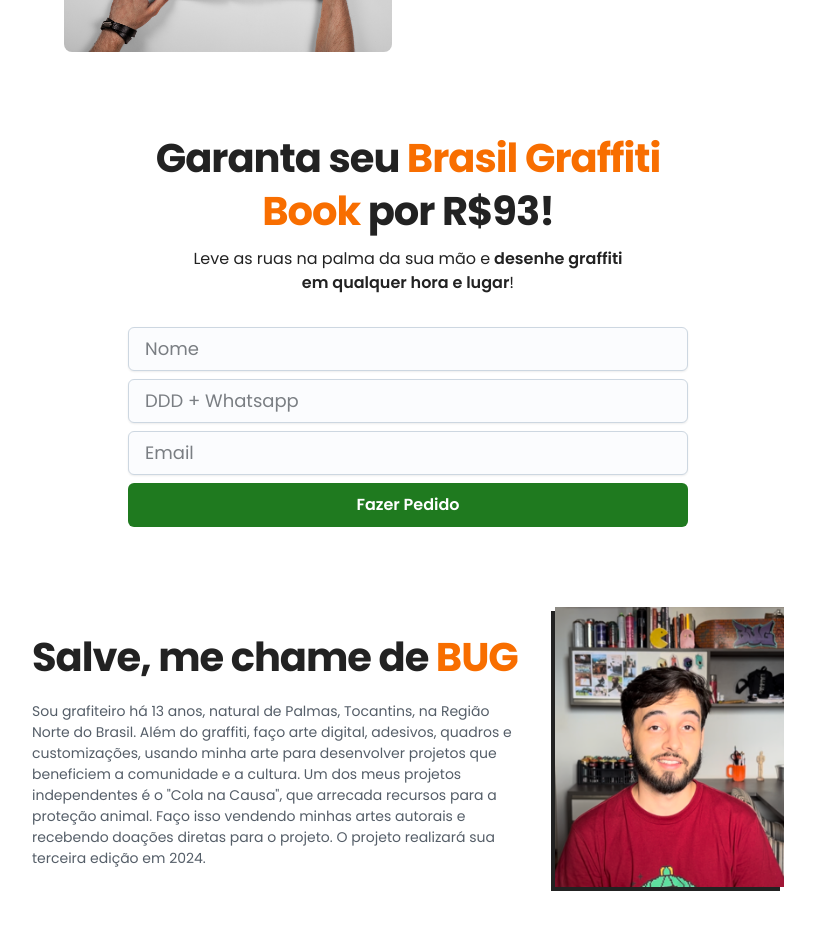
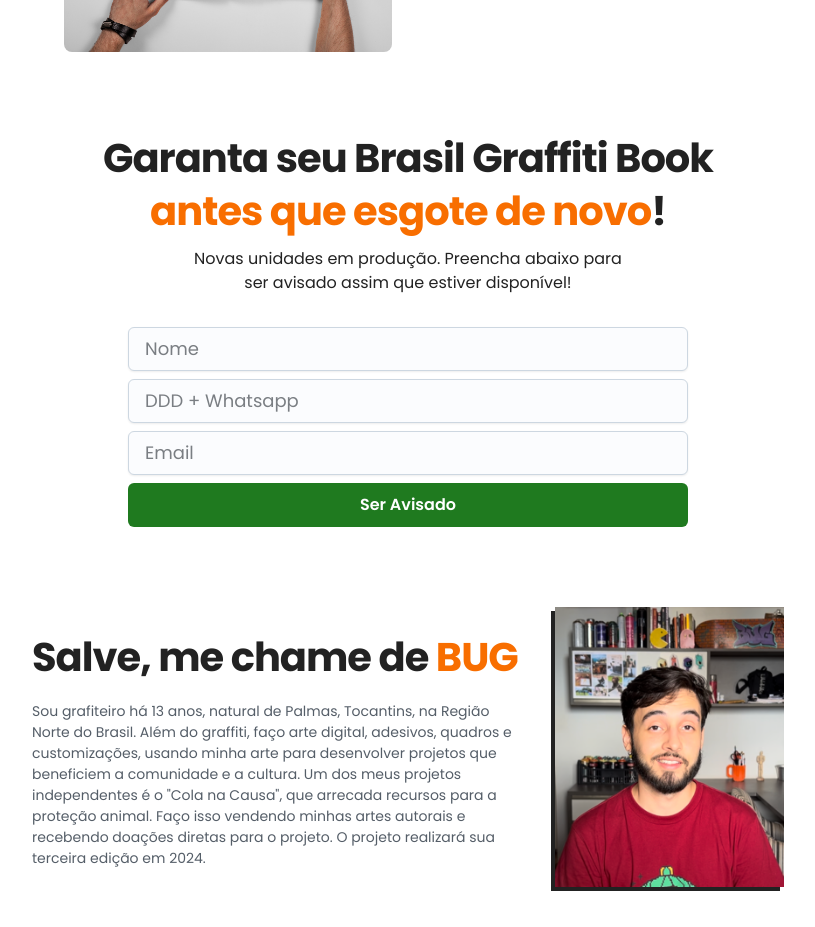
Before and after one commit to jricardocarreira/lp-brasil-graffiti-book, a Next.js app: page / in a window 1280 px wide. Shown: the part 2200-3127 px from the top of the page, without its empty margins (232-1047 px from the left). Built offline with nearby package versions, Linux system fonts and the light colour scheme; no server answers; a web font is replaced by a local one.

Commit message:
feat: att livros em prod

```diff
--- a/src/components/FormSubmit.tsx
+++ b/src/components/FormSubmit.tsx
@@ -49,26 +49,29 @@
             level="h2"
             textAlign="center"
             sx={{ fontSize: [24, 32, 40] }}
-            maxWidth={[450, 450, 550]}
+            maxWidth={[250, 550, 650]}
           >
-            Garanta seu
+            Garanta seu Brasil Graffiti Book
             {' '}
             <Box
               component={'span'}
               display={'inline'}
               sx={{ color: 'primary.500' }}>
-              Brasil Graffiti Book
-            </Box> {' '}
-            por R$93!
-
+              antes que esgote de novo
+            </Box>
+            !
           </Typography>
-          <Typography
-            level="body-md"
+          <Stack
             textAlign="center"
             maxWidth={[440]}
-            sx={{ mb: [2, 4], mt: 1 }}>
-            Leve as ruas na palma da sua mão e<b> desenhe graffiti em qualquer hora e lugar</b>!
-          </Typography>
+            gap={1}
+            sx={{ mb: [2, 4], mt: 1 }}
+          >
+            <Typography
+              level="body-md">
+              Novas unidades em produção. Preencha abaixo para ser avisado assim que estiver disponível!
+            </Typography>
+          </Stack>
         </Stack>
       </div>
 
@@ -102,7 +105,7 @@
             required
           />
           <Button color="success" size="lg" type="submit">
-            Fazer Pedido
+            Ser Avisado
           </Button>
         </Stack>
       </form>
--- a/src/components/Questions.tsx
+++ b/src/components/Questions.tsx
@@ -42,7 +42,7 @@
         <Accordion>
           <AccordionSummary>Não sei graffiti, o livro é para mim?</AccordionSummary>
           <AccordionDetails>
-            Com certeza! O Brasil Graffiti Book é perfeito tanto para iniciantes. Se você está começando agora, as fotografias e ilustrações vão te inspirar e ajudar a desenvolver suas habilidades. Você pode usar as páginas para praticar, experimentar novas técnicas e fazer esboços.
+            Com certeza! O Brasil Graffiti Book é perfeito para iniciantes. Se você está começando agora, as fotografias vão te inspirar e ajudar a desenvolver suas habilidades. Você pode usar as páginas para praticar, experimentar novas técnicas e fazer esboços.
           </AccordionDetails>
         </Accordion>
         <Accordion>
@@ -98,7 +98,7 @@
         <Accordion>
           <AccordionSummary>Como posso acompanhar as novidades sobre o Brasil Graffiti Book?</AccordionSummary>
           <AccordionDetails>
-            Siga-me nas redes sociais para ficar por dentro de todas as novidades e conteúdos exclusivos relacionados ao Brasil Graffiti Book. Você pode me encontrar no Instagram, YouTube e TikTok.
+            Siga-me nas redes sociais para ficar por dentro de todas as novidades e conteúdos exclusivos relacionados ao Brasil Graffiti Book. Você pode nos encontrar no Instagram, YouTube e TikTok.
           </AccordionDetails>
         </Accordion>
       </AccordionGroup>
```
